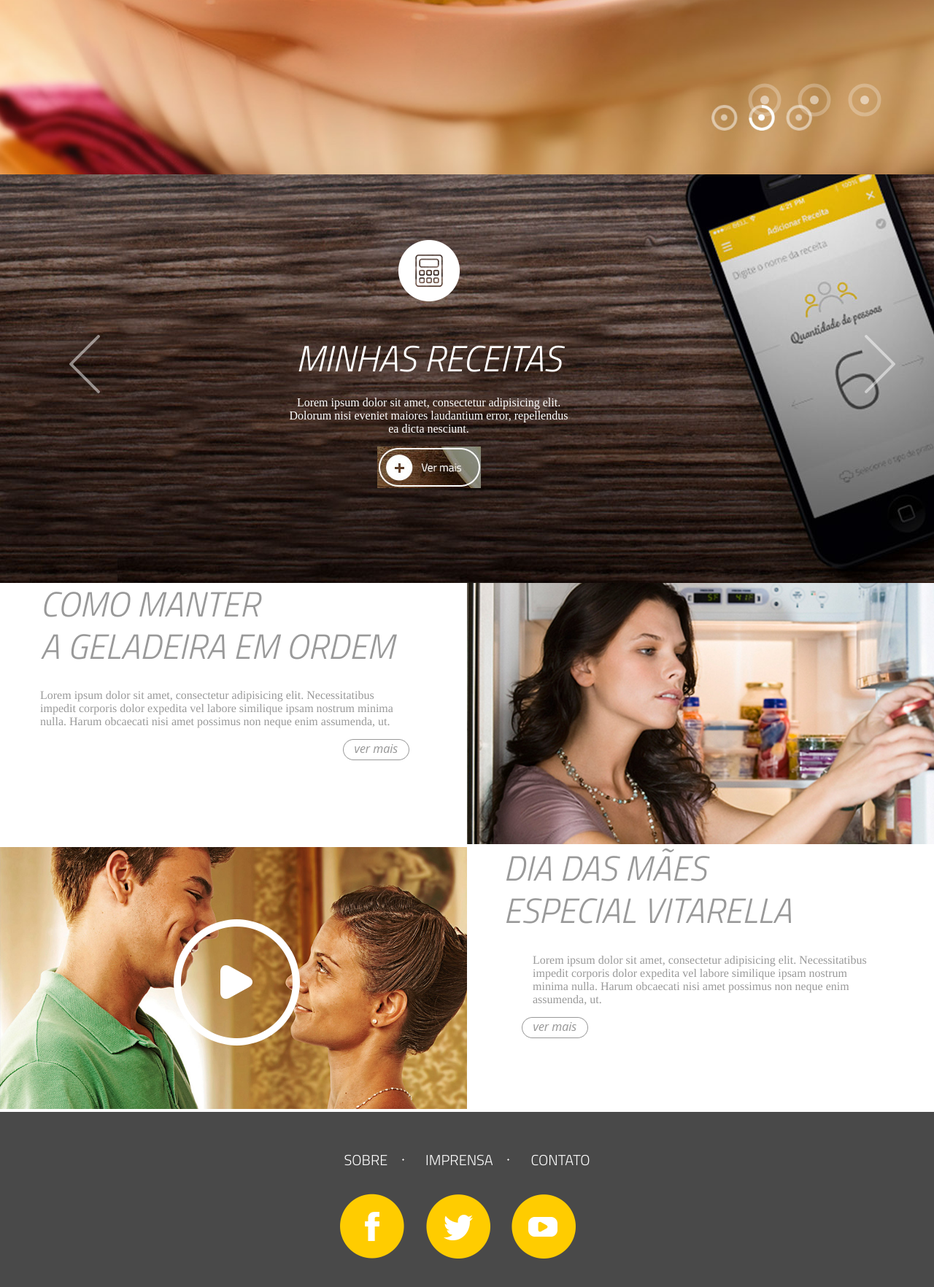
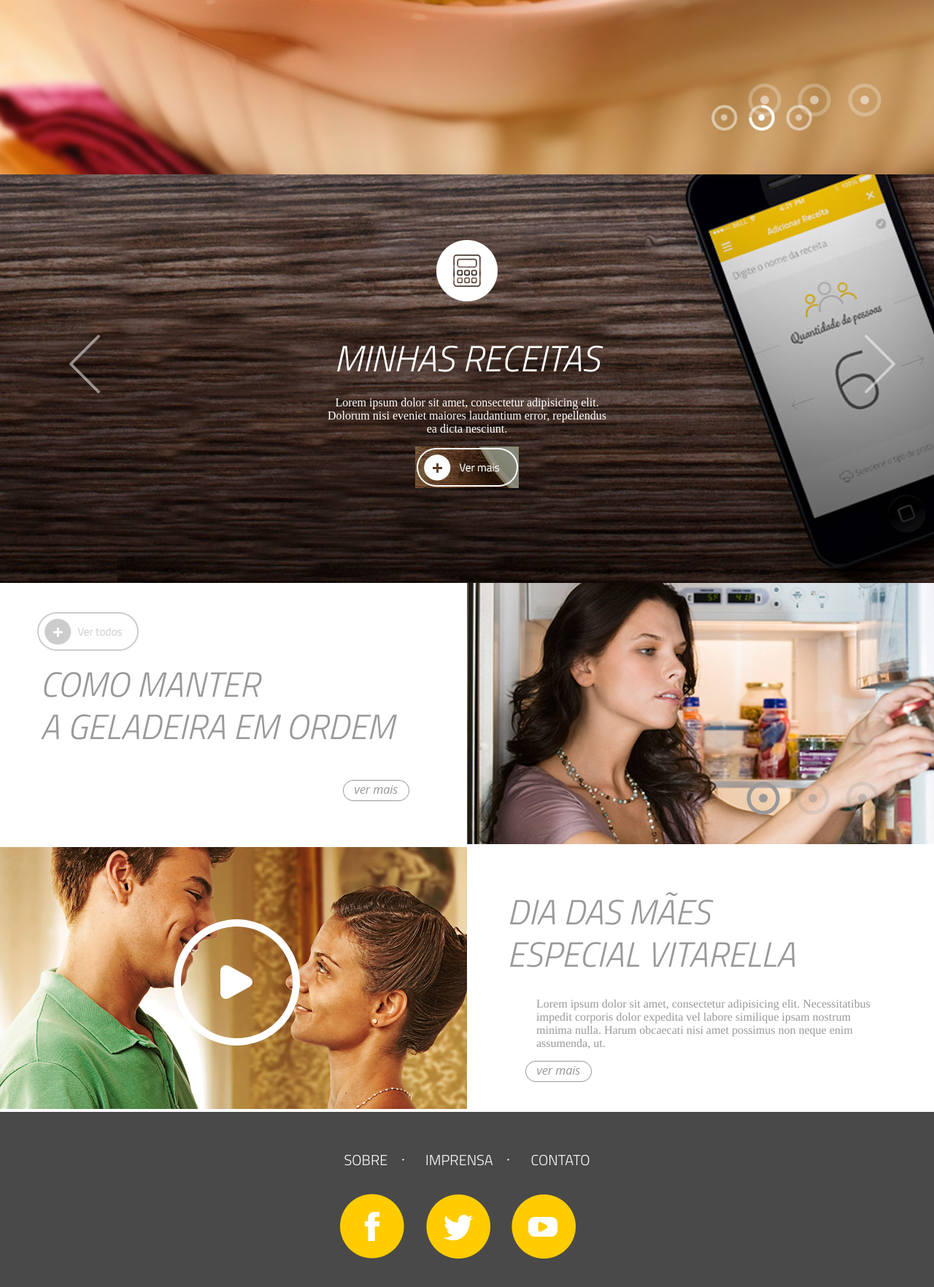
Before and after one commit to amplacomunicacao/test, a PHP site: page / in a window 1280 px wide. Shown: the part 2161-3925 px from the top of the page at 73% size. Run offline with PHP 8.4, Linux system fonts and the light colour scheme; style sheets or scripts are compiled from the project's sources; some libraries are stand-ins or nearby versions.

Commit message:
carrossel aplicativos

```diff
--- a/css/main.less
+++ b/css/main.less
@@ -403,9 +403,11 @@ header{
 		width: 100%;
 		height: 100%;
 		position: relative;
+		overflow: hidden;
 	}
 
 	.banner{
+
 
 		.content{ text-align: center; }
 
@@ -413,6 +415,7 @@ header{
 			position: absolute;
 			z-index: 2;
 			top: 90px;
+			width: 100%;
 
 			color: #fff;
 			h3{
@@ -438,7 +441,7 @@ header{
 			background-position: center center;
 		}
 
-		a.seta-esq, a.seta-dir{
+		a.next, a.last{
 			position: absolute;
 			z-index: 2;
 			top: 220px;
@@ -446,7 +449,13 @@ header{
 			margin-left: -545px;
 			text-indent: -9999px;
 		}
-		a.seta-dir{ margin-left: 545px; }
+		a.next{ margin-left: 545px; }
+
+
+		.c-txt li{ display: none;}
+		.c-txt li:first-child{ display: block;}
+		.c-img li{ display: none;}
+		.c-img li:first-child{ display: block;}
 	}
 }
 
@@ -455,6 +464,7 @@ header{
    ========================================================================== */
 .servicos{
 	max-height: 560px;
+	/*min-height: 460px;*/
 	position: relative;
 
 	.banner, ul, li{
@@ -479,9 +489,10 @@ header{
 				min-height: 280px;
 			}
 
-			.txt{
+			.c-txt{
 				width: 500px;
 				position: absolute;
+				top: 110px;
 				right: 85px;
 
 				h3{
@@ -493,6 +504,24 @@ header{
 				}
 				p{ font: 1.6em Justus, Times; }
 			}
+
+			.ver-todos-2{
+				position: absolute;
+				right: 450px;
+				top: 40px;
+			}
+
+			.c-link{
+				position: absolute;
+				bottom: 40px;
+				right: 55px;
+				z-index: 2;
+
+				li{ display: inline-block; margin-right: 20px; width: auto;}
+			}
+
+			.c-link-circulo svg circle.border-opacity,
+			.c-link-circulo svg circle.border{stroke: #999999;}
 		}
 		.box.right{ float: right; }
 	}
@@ -518,6 +547,8 @@ header{
 		left: 37%;
 		z-index: 2;
 	}
+
+	.banner .box .c-txt{ top: 60px;}
 
 	.ver-mais-2{ margin-left: 25px;}
 	p{ margin-left: 40px;}
@@ -559,3 +590,14 @@ footer{
 		p{ text-align: center; line-height: 40px; text-transform: uppercase;}
 	}
 }
+
+
+
+
+/* ==========================================================================
+   Media Queries
+   ========================================================================== */
+
+@media only screen and (min-width: 35em) {
+
+}
--- a/index.html
+++ b/index.html
@@ -187,6 +187,10 @@
 			<div class="banner" id="banner-aplicativo">
 				<div class="c-img">
 					<ul>
+						<li class="ativo" style="background-image: url(img/aplicativo-1.jpg)">
+						</li>
+						<li style="background-image: url(img/aplicativo-1.jpg)">
+						</li>
 						<li style="background-image: url(img/aplicativo-1.jpg)">
 						</li>
 					</ul>
@@ -194,8 +198,19 @@
 				<div class="c-txt">
 					<div class="content">
 					<ul>
+						<li class="ativo">
+							<img src="img/app-icon-1.png" height="84" width="84" alt="icone">
+							<h3>Minhas Receitas</h3>
+							<p>Lorem ipsum dolor sit amet, consectetur adipisicing elit. Dolorum nisi eveniet maiores laudantium error, repellendus ea dicta nesciunt.</p>
+							<a href="#" class="sprite-1 ver-mais-3 indent">ver mais</a>
+						</li>
 						<li>
-
+							<img src="img/app-icon-1.png" height="84" width="84" alt="icone">
+							<h3>Minhas Receitas</h3>
+							<p>Lorem ipsum dolor sit amet, consectetur adipisicing elit. Dolorum nisi eveniet maiores laudantium error, repellendus ea dicta nesciunt.</p>
+							<a href="#" class="sprite-1 ver-mais-3 indent">ver mais</a>
+						</li>
+						<li
 							<img src="img/app-icon-1.png" height="84" width="84" alt="icone">
 							<h3>Minhas Receitas</h3>
 							<p>Lorem ipsum dolor sit amet, consectetur adipisicing elit. Dolorum nisi eveniet maiores laudantium error, repellendus ea dicta nesciunt.</p>
@@ -204,30 +219,70 @@
 					</ul>
 					</div>
 				</div>
-				<a href="#" class="sprite-1 seta-esq">anterior</a>
-				<a href="#" class="sprite-1 seta-dir">próximo</a>
+				<a href="#" class="sprite-1 seta-esq last">anterior</a>
+				<a href="#" class="sprite-1 seta-dir next">próximo</a>
 			</div>
         </section>
 
         <section class="servicos">
         	<h2 class="hidden">sevicos</h2>
 			<div class="banner" id="banner-servico">
+				<div class="box">
+					<a href="#" class="sprite-1 ver-todos-2 indent">ver todos</a>
+
+					<div class="c-txt">
 						<ul>
 							<li>
-						<div class="box">
-							<div class="txt">
 							<h3>Como manter <br>a geladeira em ordem</h3>
-								<p>Lorem ipsum dolor sit amet, consectetur adipisicing elit. Necessitatibus impedit corporis dolor expedita vel labore similique ipsam nostrum minima nulla. Harum obcaecati nisi amet possimus non neque enim assumenda, ut.</p>
+							<!-- <p>Lorem ipsum dolor sit amet, consectetur adipisicing elit. Necessitatibus impedit corporis dolor expedita vel labore similique ipsam nostrum minima nulla. Harum obcaecati nisi amet possimus non neque enim assumenda, ut.</p> -->
 							<br>
 							<a href="#" class="sprite-1 ver-mais-2">ver mais</a>
+							</li>
+						</ul>
 					</div>
 				</div>
+
 				<div class="box right">
-							<img src="img/sevicos-2.jpg" alt="imagem">
+
+					<div class="c-img">
+						<ul>
+							<li><img src="img/sevicos-2.jpg" alt="imagem"></li>
+						</ul>
+					</div>
+
+					<div class="c-link c-link-circulo">
+							<ul>
+							<li>
+								<a href="#" class="anima">
+									<svg height="46" width="46">
+										<circle cx="23" cy="23" r="20" class="border-opacity" />
+										<circle cx="23" cy="23" r="20" class="border" />
+										<circle cx="23" cy="23" r="6" fill="#999999" />
+									</svg>
+								</a>
+							</li>
+							<li>
+								<a href="#">
+									<svg height="46" width="46">
+										<circle cx="23" cy="23" r="20" class="border-opacity" />
+										<circle cx="23" cy="23" r="20" class="border" />
+										<circle cx="23" cy="23" r="6" fill="#999999" />
+									</svg>
+								</a>
+							</li>
+							<li>
+								<a href="#">
+									<svg height="46" width="46">
+										<circle cx="23" cy="23" r="20" class="border-opacity" />
+										<circle cx="23" cy="23" r="20" class="border" />
+										<circle cx="23" cy="23" r="6" fill="#999999" />
+									</svg>
+								</a>
+							</li>
+							</ul>
+						</div>
 				</div>
 				<div class="clear"></div>
-					</li>
-				</ul>
 			</div>
         </section>
 
@@ -241,7 +296,7 @@
 							<a href="#" class="sprite-1 play indent">vídeo</a>
 						</div>
 						<div class="box right">
-							<div class="txt">
+							<div class="c-txt">
 								<h3>Dia das mães <br>especial Vitarella</h3>
 								<p>Lorem ipsum dolor sit amet, consectetur adipisicing elit. Necessitatibus impedit corporis dolor expedita vel labore similique ipsam nostrum minima nulla. Harum obcaecati nisi amet possimus non neque enim assumenda, ut.</p>
 								<br>
```
Also changed, not shown: js/main.js (+90 -1 lines), info.txt (line endings or trailing spaces). Lines whose indentation alone changed are shown as unchanged.
